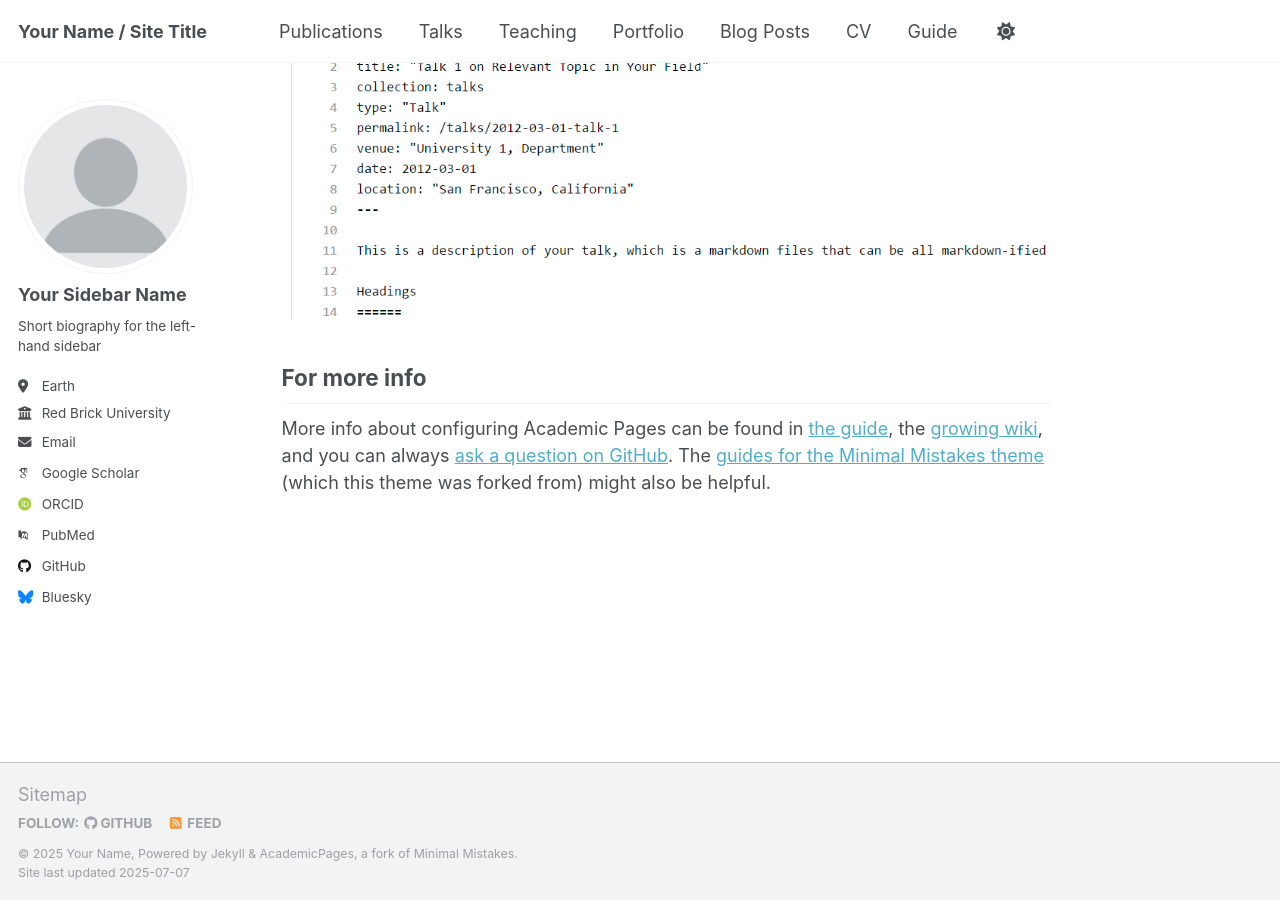
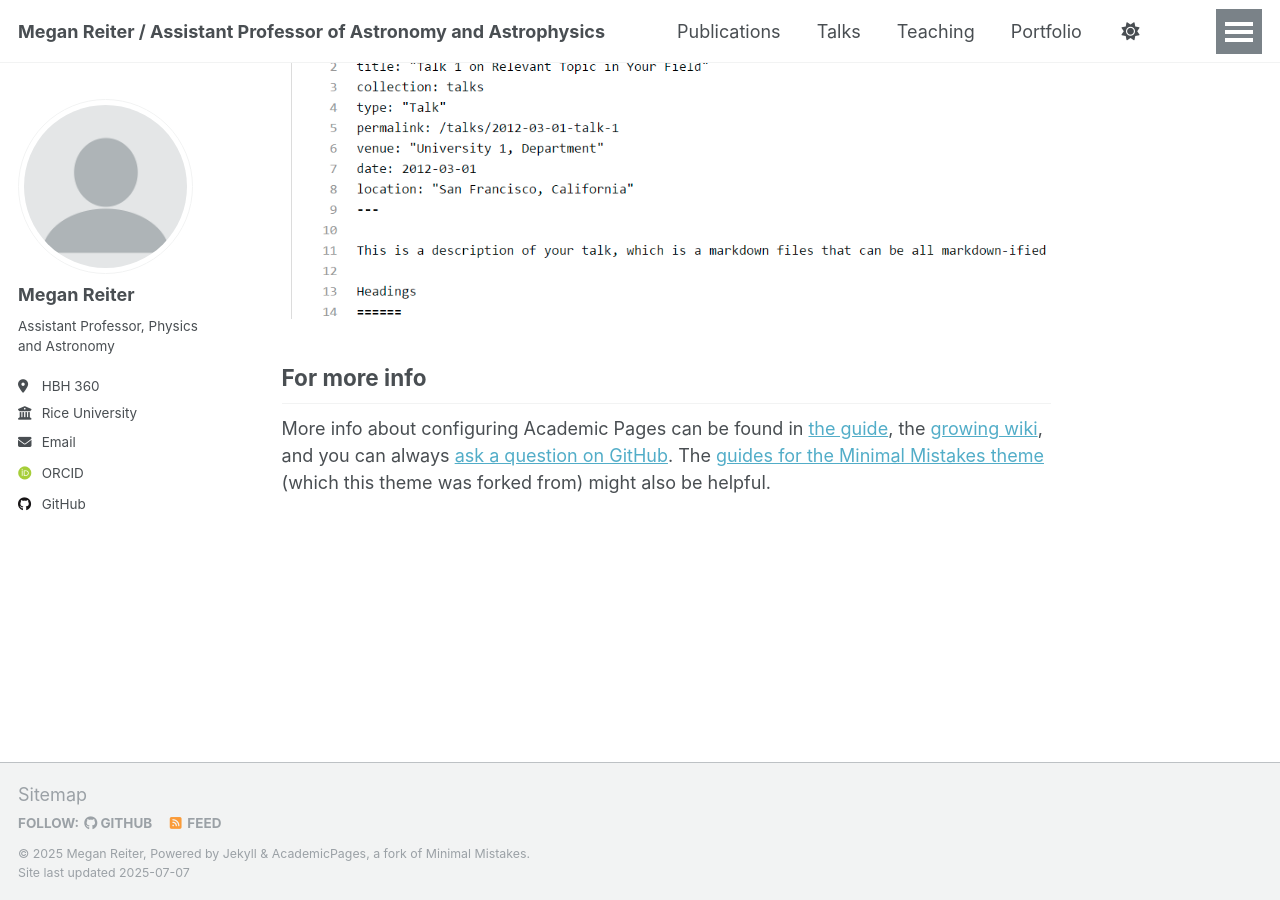
Before and after one commit to megan-the-astronomer/megan-the-astronomer.github.io, a Jekyll site: the page built from _pages/about.md, in a window 1280 px wide and 900 px high, scrolled down 2880 px. Built offline with Jekyll 4.4.1, drawn with Linux system fonts in a browser that asks for light colours; some web fonts are replaced; a script that is not in the unit is left out.

```diff
--- a/_config.yml
+++ b/_config.yml
@@ -9,13 +9,13 @@
 # Basic Site Settings
 locale                   : "en-US"
 site_theme               : "default"
-title                    : "Your Name / Site Title"
+title                    : "Megan Reiter / Assistant Professor of Astronomy and Astrophysics"
 title_separator          : "-"
-name                     : &name "Your Name"
-description              : &description "personal description"
-url                      : https://academicpages.github.io # the base hostname & protocol for your site e.g. "https://[your GitHub username].github.io" or if you already have some other page hosted on Github then use "https://[your GitHub username].github.io/[Your Repo Name]"
+name                     : &name "Megan Reiter"
+description              : &description "personal webpage"
+url                      : https://megan-the-astronomer.github.io # the base hostname & protocol for your site e.g. "https://[your GitHub username].github.io" or if you already have some other page hosted on Github then use "https://[your GitHub username].github.io/[Your Repo Name]"
 baseurl                  : "" # the subpath of your site, e.g. "/blog"
-repository               : "academicpages/academicpages.github.io"
+repository               : "megan-the-astronomer/megan-the-astronomer.github.io"
 
 # Site Author - The following control what appear as part of the author content on the side bar.
 #               If a field is blank the icon and link will not appear, otherwise it will be shown.
@@ -23,22 +23,22 @@ repository               : "academicpages/academicpages.github.io"
 author:
   # Biographic information
   avatar           : "profile.png"
-  name             : "Your Sidebar Name"
+  name             : "Megan Reiter"
   pronouns         : # example: "she/her"
-  bio              : "Short biography for the left-hand sidebar"
-  location         : "Earth"
-  employer         : "Red Brick University"
+  bio              : "Assistant Professor, Physics and Astronomy"
+  location         : "HBH 360"
+  employer         : "Rice University"
   uri              : # URL
-  email            : "none@example.org"
+  email            : "megan.reiter@rice.edu"
 
   # Academic websites
   academia         : # URL
   arxiv            : # URL - Update with the correct link to your profile
-  googlescholar    : "https://scholar.google.com/citations?user=PS_CX0AAAAAJ"
+  googlescholar    : #"https://scholar.google.com/citations?user=PS_CX0AAAAAJ"
   impactstory      : # URL
   orcid            : "http://orcid.org/yourorcidurl"
   semantic         : # URL
-  pubmed           : "https://www.ncbi.nlm.nih.gov/pubmed/?term=john+snow"
+  pubmed           : #"https://www.ncbi.nlm.nih.gov/pubmed/?term=john+snow"
   researchgate     : # URL
   scopus           : # URL
 
@@ -46,13 +46,13 @@ author:
   bitbucket        : # Username - Update with your username on the site
   codepen          : # Username
   dribbble         : # Username
-  github           : "academicpages"
+  github           : "megan-the-astronomer"
   kaggle           : # Username
   stackoverflow    : # User number or user number and name (i.e., use "1" or "1/jeff-atwood")
 
   # Social media
   artstation       : # Username
-  bluesky          : "bsky.app" # Replace this with you Bluesky username
+  bluesky          : #"bsky.app" # Replace this with you Bluesky username
   facebook         : # Username
   flickr           : # Username
   foursquare       : # Username
```
